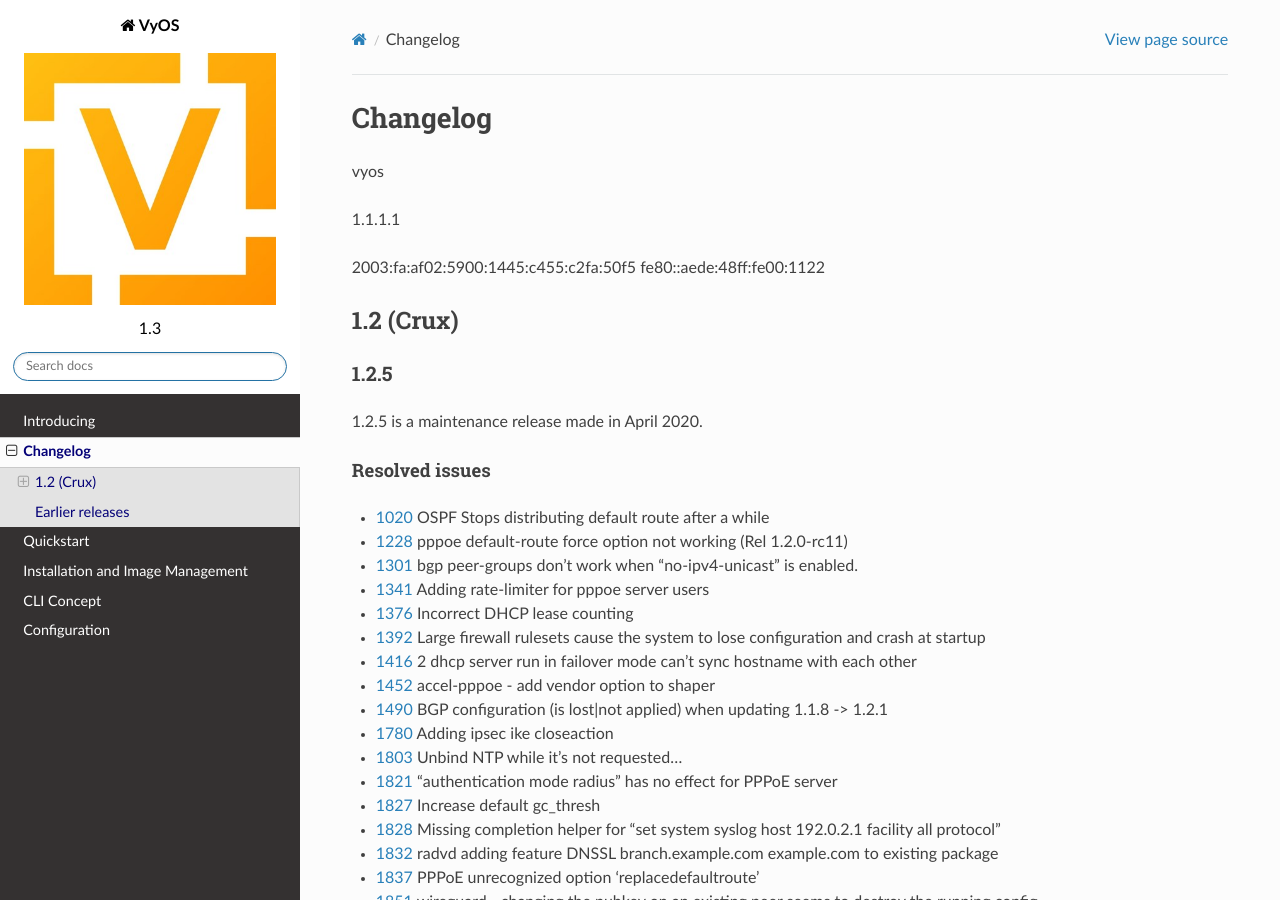
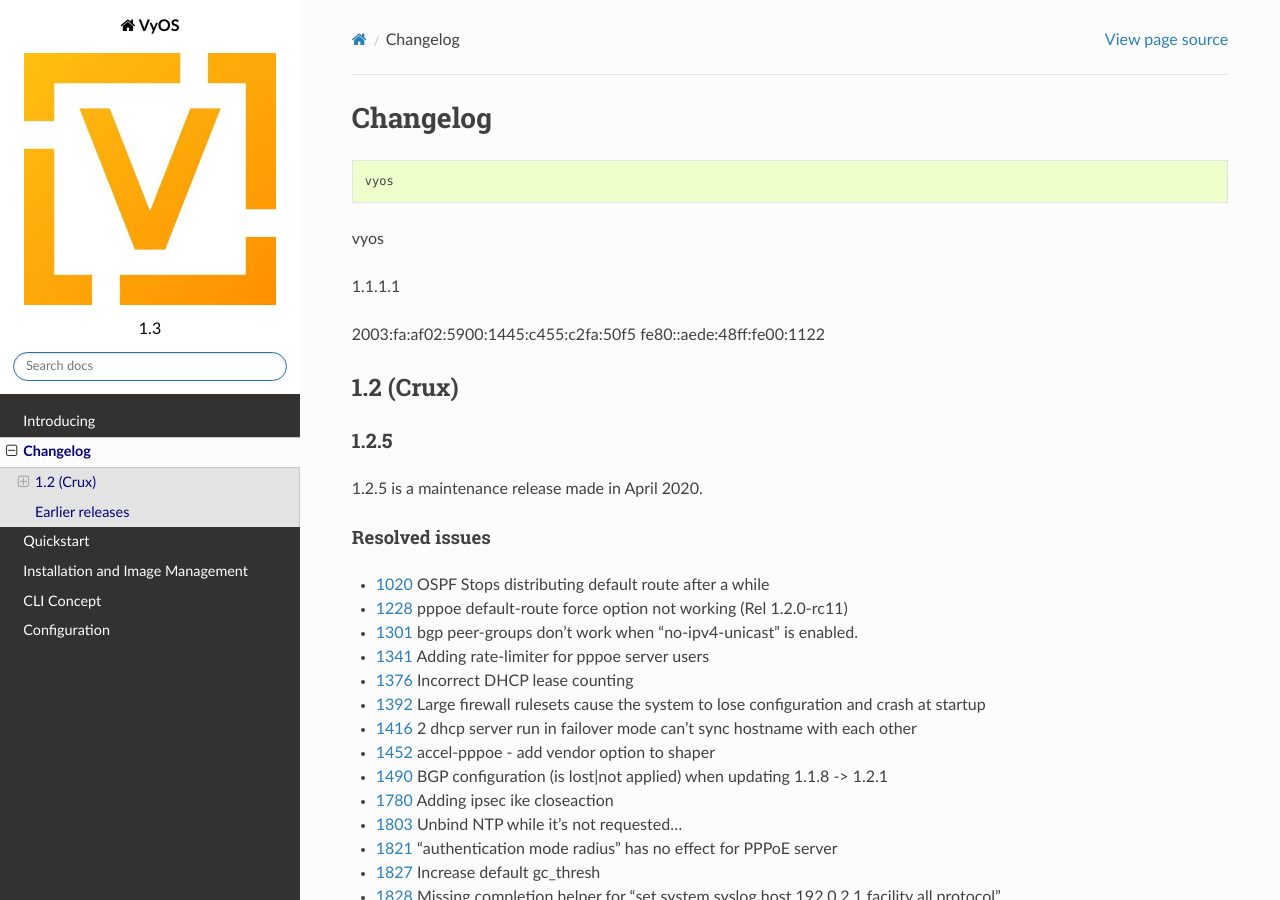
Before and after one commit to rebortg/doc-test, a Sphinx documentation site: the page built from docs/changelog.rst, in a window 1280 px wide and 900 px high. Built offline with Sphinx 7.4.7 and the Read the Docs theme 2.0.0, drawn with Linux system fonts in a browser that asks for light colours.

Commit message:
Update changelog.rst

```diff
--- a/docs/changelog.rst
+++ b/docs/changelog.rst
@@ -3,6 +3,10 @@
 #########
 Changelog
 #########
+
+.. code::
+
+   vyos
 
 vyos
 
```
